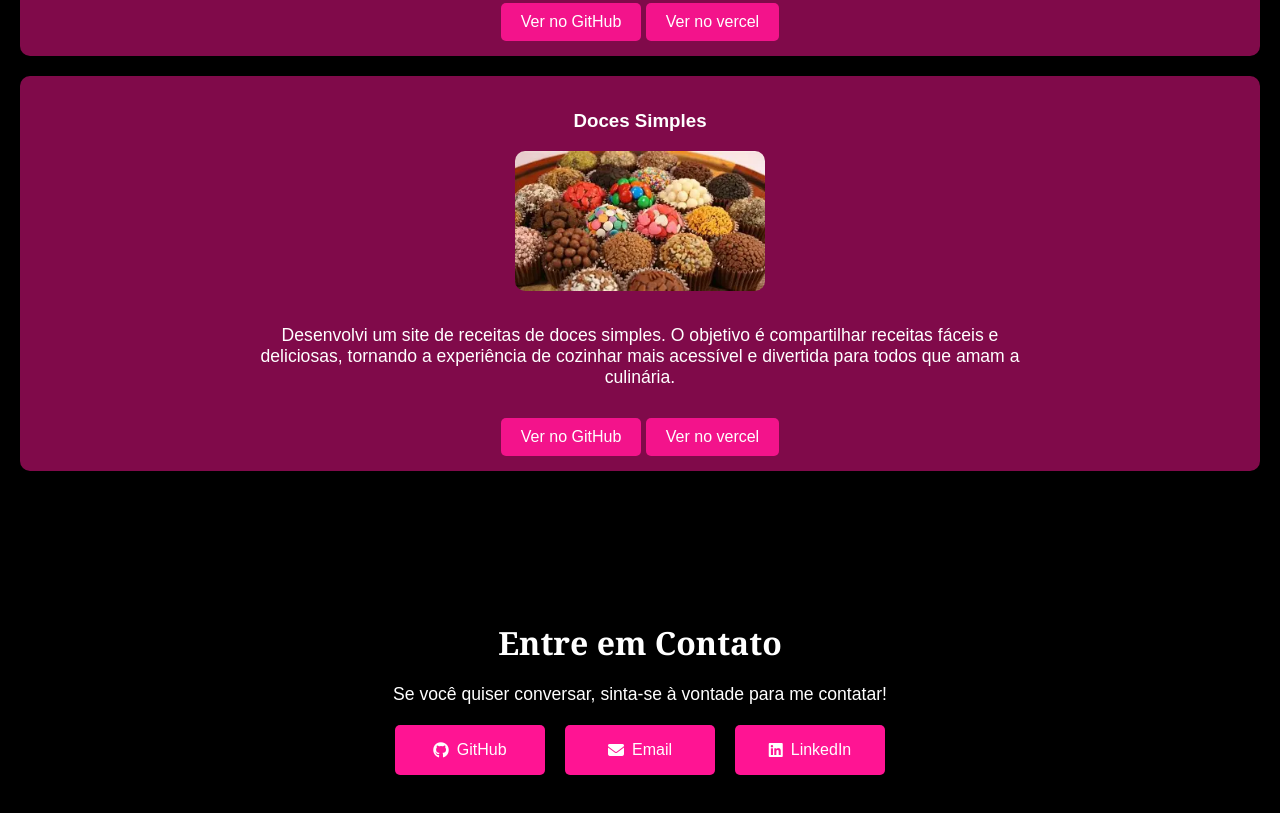
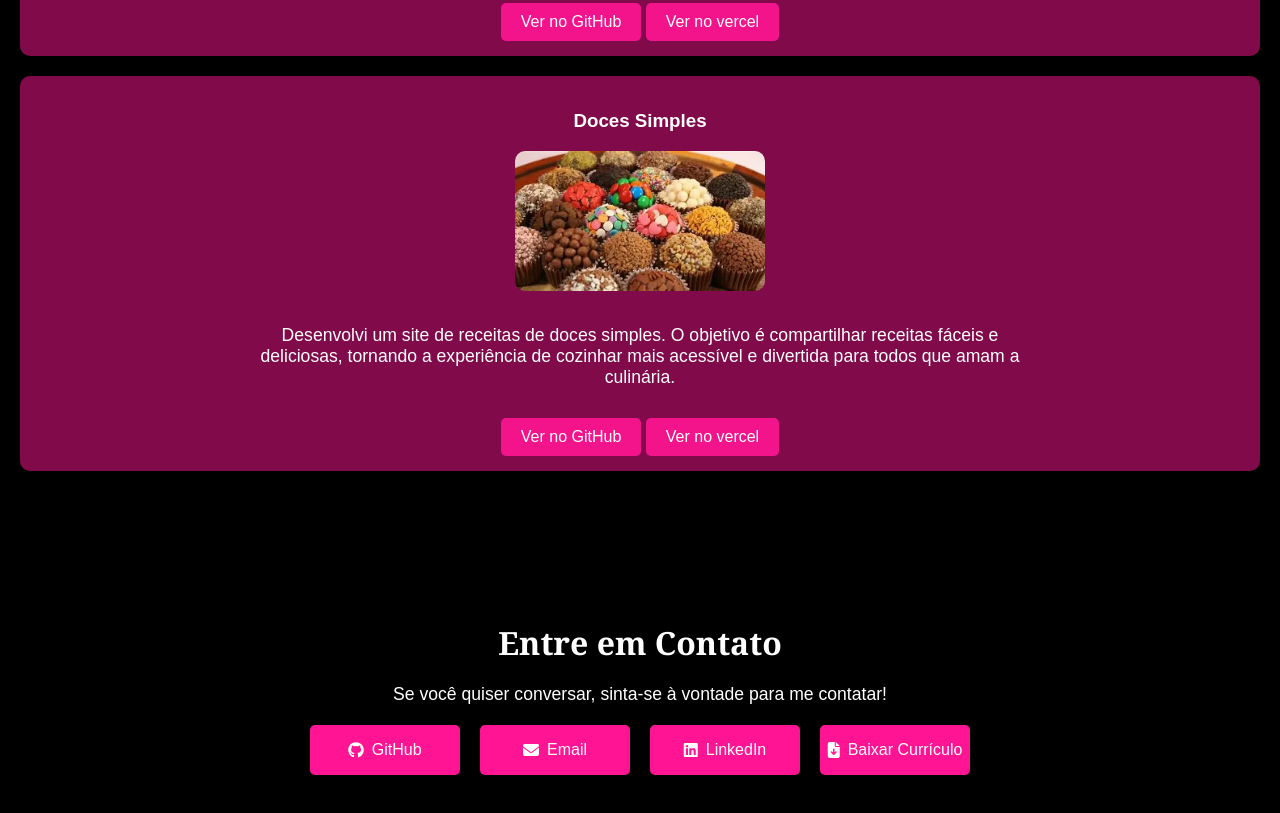
Before and after one commit to KathelynZanin/portif-lio, a plain HTML site: page index.html in a window 1280 px wide. Shown: the part 2802-3615 px from the top of the page. Drawn offline with Linux system fonts and the light colour scheme.

Commit message:
feat: add curriculo

```diff
--- a/index.html
+++ b/index.html
@@ -141,6 +141,11 @@
         </a>
         <a class="button" href="https://www.linkedin.com/in/kathelyn-cau%C3%A2ne-de-oliveira-zanin-608b68346/" target="_blank">
             <i class="fab fa-linkedin"></i> LinkedIn
+
+        <a href="Currículo .pdf" dowload="Currículo.pdf" class="button">
+            <i class="fas fa-file-download"></i> Baixar Currículo
+
+
         </a>
     </div>
 
```
Also changed, not shown: 1 other file.
